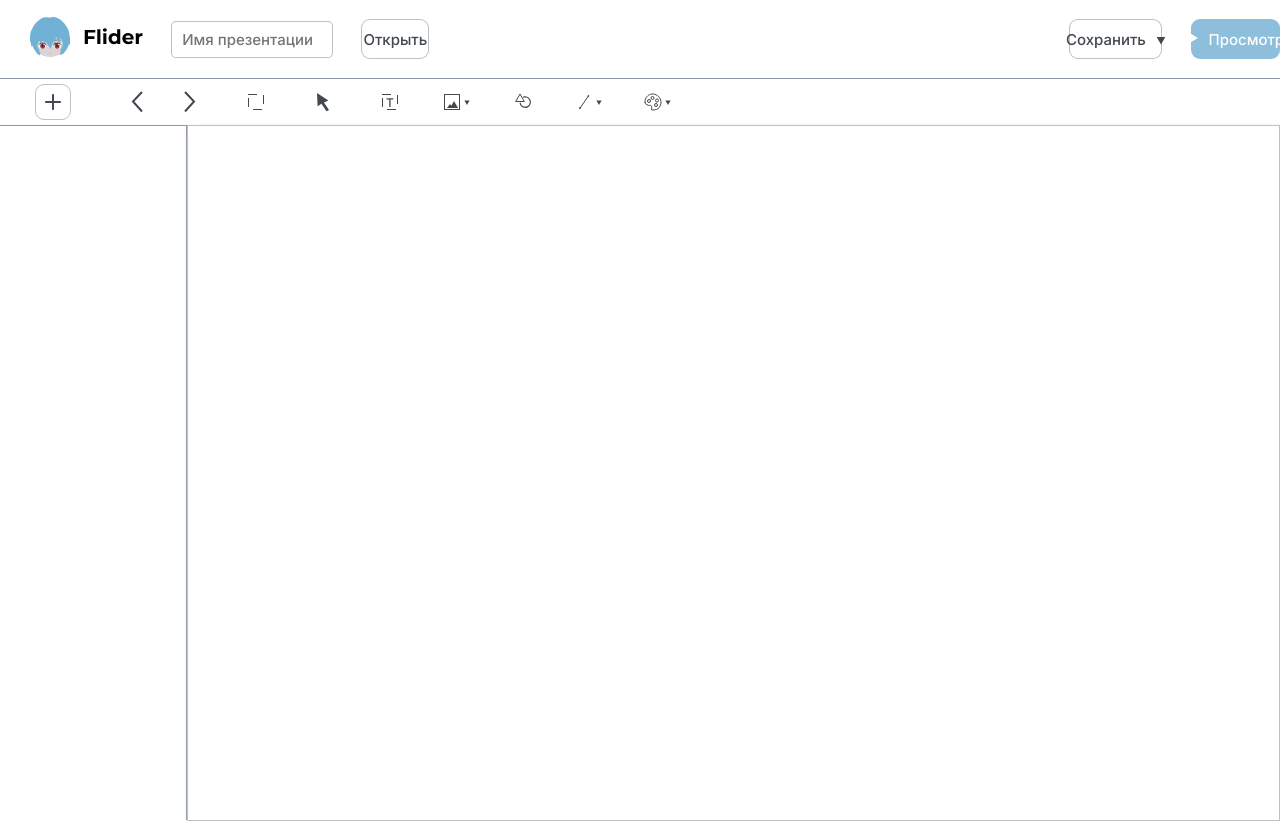
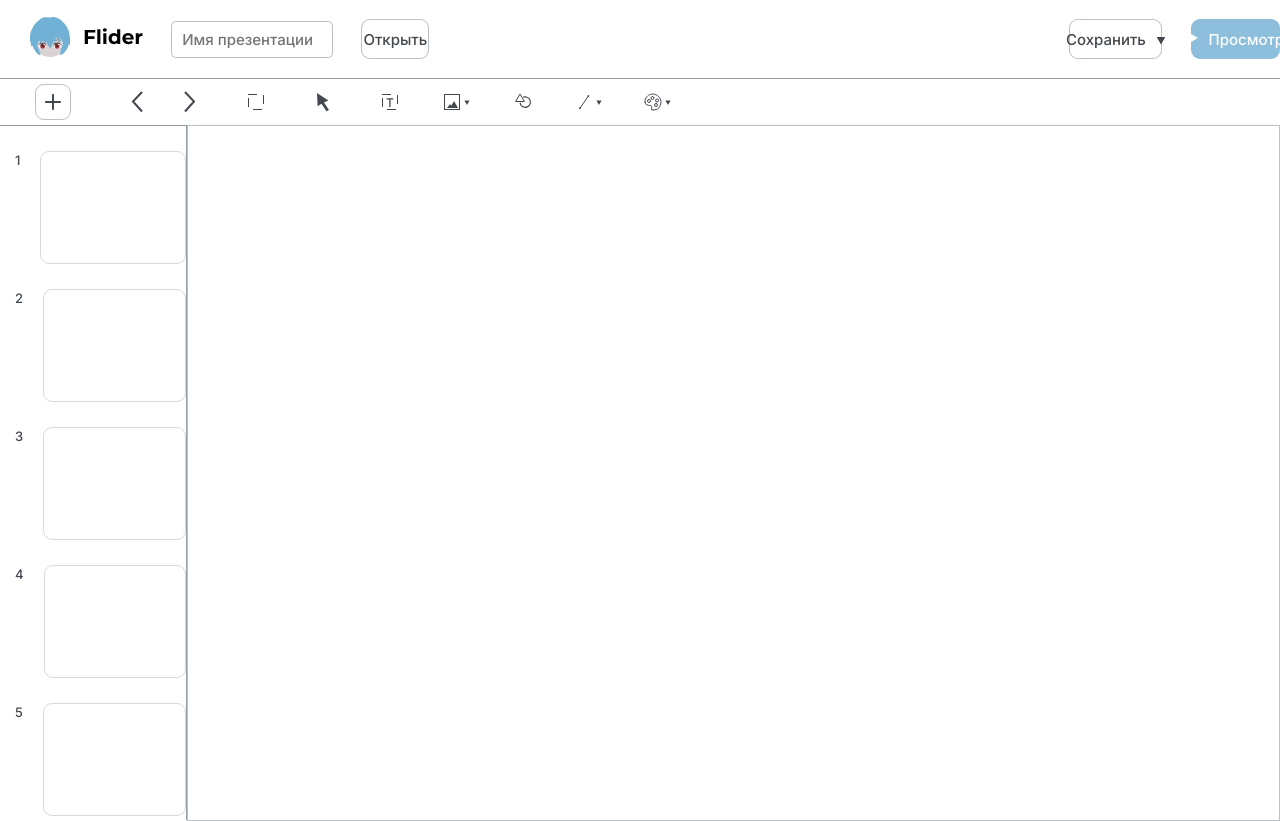
Before and after one commit to Exevald/flider, a React (Create React App) app: page / in a window 1280 px wide. Built offline with nearby package versions, Linux system fonts and the light colour scheme.

Commit message:
flider#12 Сделал компонент sideBar.

```diff
--- a/src/view/Sidebar/Sidebar.module.css
+++ b/src/view/Sidebar/Sidebar.module.css
@@ -2,11 +2,41 @@
     height: 86.7vh;
     width: 17vw;
     border-right: 1px solid var(--kaoru-default);
+    display: flex;
+    flex-direction: column;
+    overflow: scroll;
 }
 
+.sidebar::-webkit-scrollbar {
+    width: 6px;
+}
 
-/*      slide preview       */
+.sidebar::-webkit-scrollbar-thumb {
+    background-color: var(--ayanami-default);
+}
+
+.sidebarRow {
+    display: flex;
+    flex-direction: row;
+}
+
+.slideIndex {
+    margin-left: 15px;
+    margin-top: 26px;
+    font-size: 13px;
+    color: var(--gendo-default);
+}
 
 .slidePreview {
+    width: 180px;
+    height: 111px;
+    border: 1px solid var(--grey-shark);
+    background-color: var(--shinji);
+    border-radius: 9px;
+    margin-top: 25px;
+    margin-left: 20px;
+}
 
+.slidePreview:hover {
+    border: 1px solid var(--kaoru-default);
 }
--- a/src/view/Sidebar/Sidebar.tsx
+++ b/src/view/Sidebar/Sidebar.tsx
@@ -1,13 +1,34 @@
 import styles from "./Sidebar.module.css"
 
-interface SlidePreview {
+interface SlidePreviewProps {
     id?: number,
     preview?: string,
 }
 
-const Sidebar = (slidePreview: SlidePreview) => {
+interface SidebarProps {
+    countOfSlides: number,
+}
+
+const SlidePreview = ({
+                          id,
+                          preview
+                      }: SlidePreviewProps) => {
+    return (
+        <div className={styles.sidebarRow}>
+            <p className={styles.slideIndex}>{id}</p>
+            <div className={styles.slidePreview}></div>
+        </div>
+    )
+}
+
+const Sidebar = (props: SidebarProps) => {
+    let slides = [];
+    for (let i = 1; i <= props.countOfSlides; i++) {
+        slides.push(<SlidePreview id={i}></SlidePreview>)
+    }
     return (
         <div className={styles.sidebar}>
+            {slides}
         </div>
     )
 }
--- a/src/view/WorkSpace/WorkSpace.tsx
+++ b/src/view/WorkSpace/WorkSpace.tsx
@@ -5,7 +5,7 @@ import styles from "./WorkSpace.module.css";
 const WorkSpace = () => {
     return (
         <div className={styles.workspace}>
-            <Sidebar></Sidebar>
+            <Sidebar countOfSlides={7}></Sidebar>
             <SlideArea></SlideArea>
         </div>
     )
```
